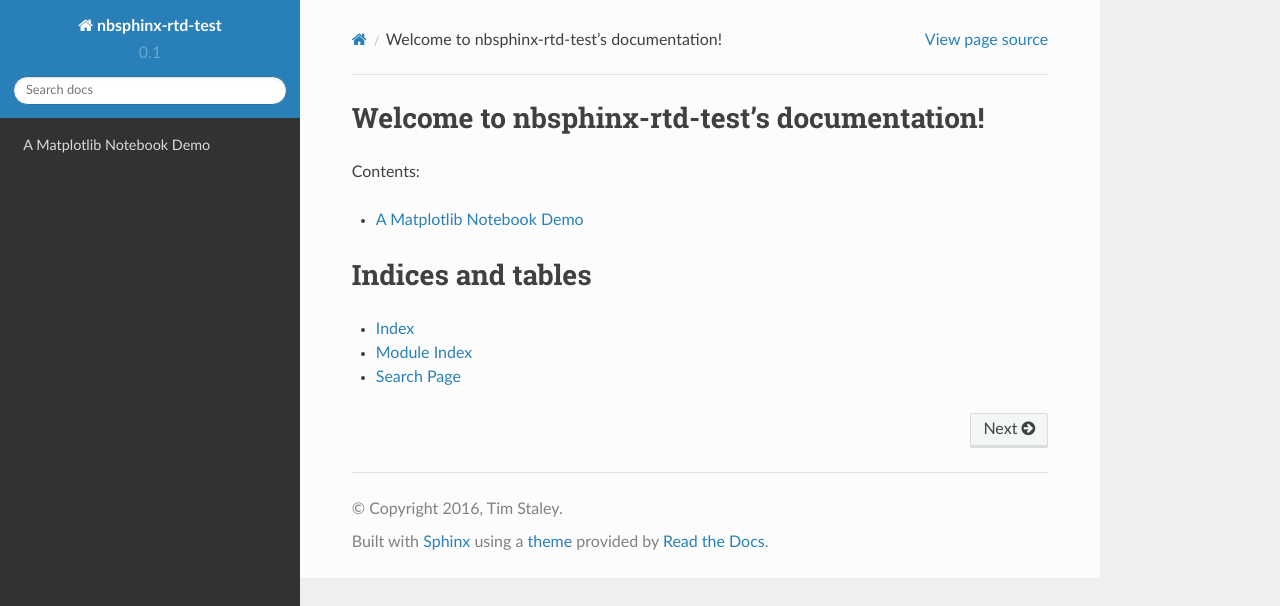
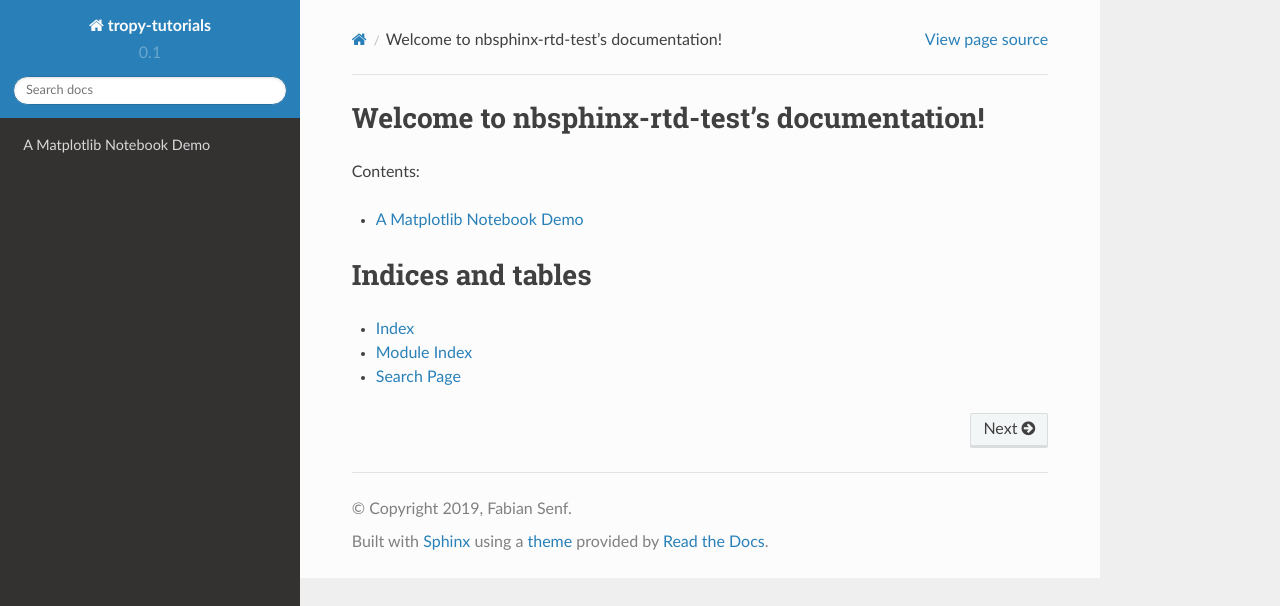
Before and after one commit to fsenf/proj.tropy-tutorials, a Sphinx documentation site: the page built from docs/source/index.rst, in a window 1280 px wide. Shown: the top 606 px of the page. Built offline with Sphinx 7.4.7 and the Read the Docs theme 2.0.0, drawn with Linux system fonts in a browser that asks for light colours.

Commit message:
update author

```diff
--- a/docs/source/conf.py
+++ b/docs/source/conf.py
@@ -19,9 +19,9 @@
 master_doc = 'index'
 
 # General information about the project.
-project = u'nbsphinx-rtd-test'
-copyright = u'2016, Tim Staley'
-author = u'Tim Staley'
+project = u'tropy-tutorials'
+copyright = u'2019, Fabian Senf'
+author = u'Fabian Senf'
 
 
 version = u'0.1'
```
